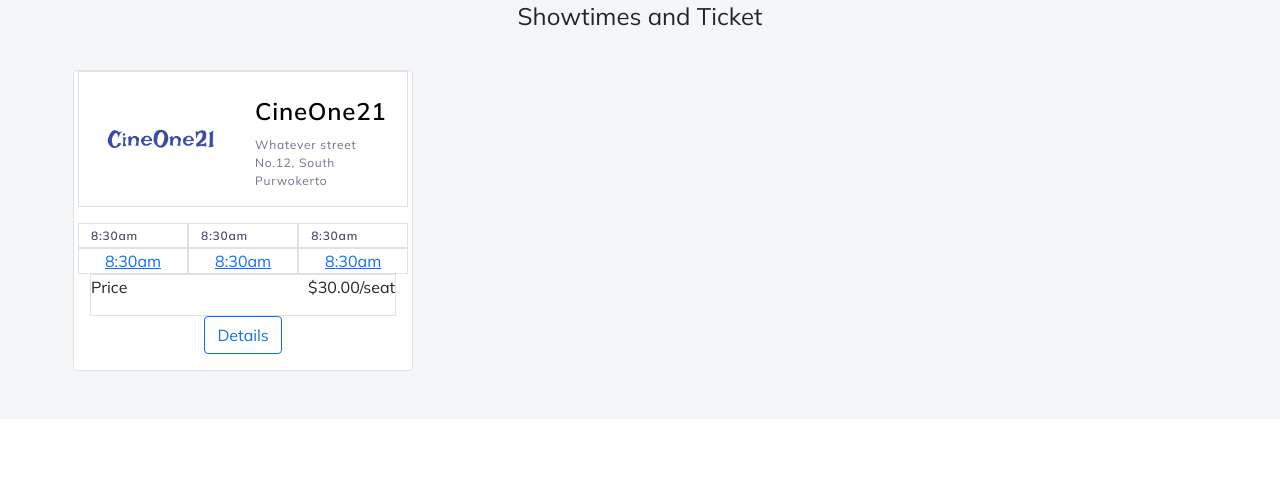
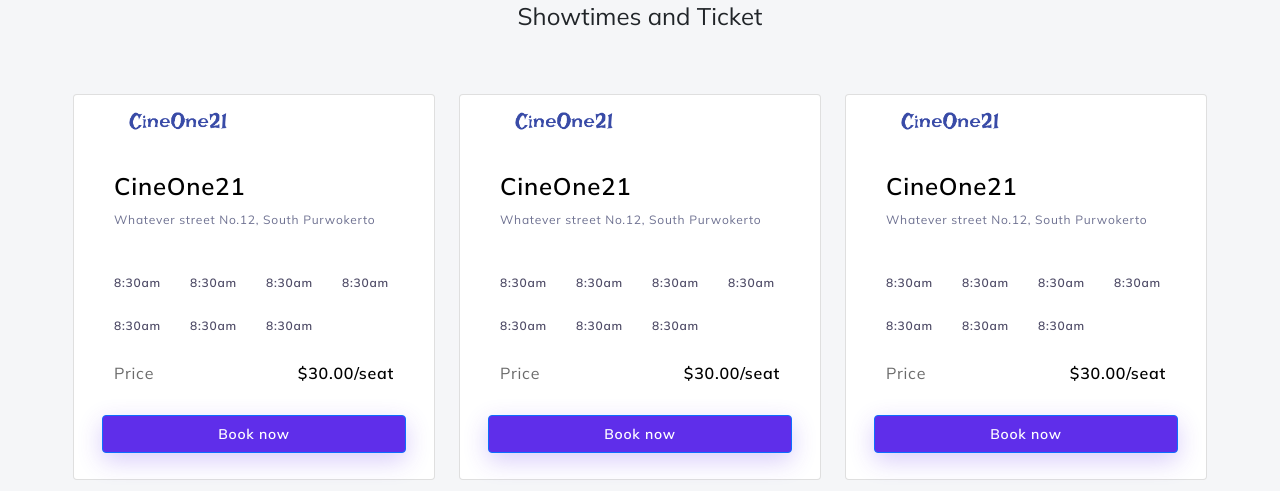
Before and after one commit to donny17-bit/nontonyuk-react, a React (Create React App) app: page /details in a window 1280 px wide. Shown: the part 461-952 px from the top of the page. Built offline with nearby package versions, Linux system fonts and the light colour scheme; no server answers.

Commit message:
update card in detail page

```diff
--- /dev/null
+++ b/src/components/BookingCard/BookingCard.module.css
@@ -0,0 +1,102 @@
+.booking_card {
+  width: 100%;
+  padding: 0px 24px 10px 24px;
+  /* use this to change card size from component class */
+}
+
+.booking_card .card_img_top {
+  width: 50%;
+  object-fit: contain;
+}
+
+.card_title {
+  font-family: "Mulish";
+  font-style: normal;
+  font-weight: 600;
+  font-size: 24px;
+  /* line-height: 32px; */
+  line-height: 133%;
+
+  letter-spacing: 0.75px;
+
+  color: #000000;
+}
+
+.card_address {
+  font-family: "Mulish";
+  font-style: normal;
+  font-weight: 300;
+  font-size: 12px;
+  /* line-height: 18px; */
+  line-height: 150%;
+  /* or 150% */
+
+  letter-spacing: 0.75px;
+
+  color: #6e7191;
+}
+
+.card_booking {
+  text-decoration: none;
+  font-family: "Mulish";
+  font-style: normal;
+  font-weight: 600;
+  font-size: 12px;
+  /* line-height: 23px; */
+  line-height: 192%;
+  /* identical to box height, or 192% */
+
+  padding: 10px 0px;
+  display: flex;
+  align-items: center;
+  text-align: center;
+  letter-spacing: 0.75px;
+
+  color: #4e4b66;
+}
+
+.card_price {
+  font-family: "Mulish";
+  font-style: normal;
+  font-weight: 400;
+  font-size: 16px;
+  /* line-height: 32px; */
+  line-height: 200%;
+  /* identical to box height, or 200% */
+
+  letter-spacing: 0.75px;
+
+  color: #6b6b6b;
+}
+
+.card_seat {
+  font-family: "Mulish";
+  font-style: normal;
+  font-weight: 600;
+  font-size: 16px;
+  line-height: 32px;
+  /* identical to box height, or 200% */
+  letter-spacing: 0.75px;
+
+  color: #000000;
+}
+
+.card_footer {
+  padding: 10px 0px;
+}
+
+.card_btn .btn_ {
+  font-family: "Mulish";
+  font-style: normal;
+  font-weight: 700;
+  font-size: 14px;
+  line-height: 24px;
+  /* or 171% */
+
+  letter-spacing: 0.75px;
+
+  background: #5f2eea;
+
+  box-shadow: 0px 8px 24px rgba(95, 46, 234, 0.24);
+  border-radius: 4px;
+}
--- /dev/null
+++ b/src/components/BookingCard/index.jsx
@@ -0,0 +1,81 @@
+import React, { useState, useEffect } from "react";
+import axios from "../../utils/axios";
+import { Link, useNavigate } from "react-router-dom";
+import styles from "./BookingCard.module.css";
+
+function BookingCard() {
+  return (
+    // <div className="col">
+    <div className={`card ${styles.booking_card}`}>
+      <div className="row ms-1 me-1 ">
+        <img
+          src="assets/img/card/CineOne21.png"
+          className={`${styles.card_img_top} img-fluid`}
+          alt="card-img"
+        />
+        <div className="col">
+          <h3 className={`${styles.card_title} text-start mt-4`}>CineOne21</h3>
+          <p className={`${styles.card_address} text-start`}>
+            Whatever street No.12, South Purwokerto
+          </p>
+        </div>
+      </div>
+      <div className="card-body">
+        <div className="row row-cols-4">
+          <div className="col">
+            <Link to="" className={`${styles.card_booking}`}>
+              8:30am
+            </Link>
+          </div>
+          <div className="col">
+            <Link to="" className={`${styles.card_booking}`}>
+              8:30am
+            </Link>
+          </div>
+          <div className="col">
+            <Link to="" className={`${styles.card_booking}`}>
+              8:30am
+            </Link>
+          </div>
+          <div className="col">
+            <Link to="" className={`${styles.card_booking}`}>
+              8:30am
+            </Link>
+          </div>
+          <div className="col">
+            <Link to="" className={`${styles.card_booking}`}>
+              8:30am
+            </Link>
+          </div>
+          <div className="col">
+            <Link to="" className={`${styles.card_booking}`}>
+              8:30am
+            </Link>
+          </div>
+          <div className="col">
+            <Link to="" className={`${styles.card_booking}`}>
+              8:30am
+            </Link>
+          </div>
+        </div>
+        <div
+          className={`${styles.card_footer} d-flex justify-content-between row`}
+        >
+          <div className="col text-start align-items-start">
+            <p className={styles.card_price}>Price</p>
+          </div>
+          <div className="col text-end">
+            <p className={styles.card_seat}>$30.00/seat</p>
+          </div>
+        </div>
+        <div className={`${styles.card_btn} row`}>
+          <button href="#" className={`${styles.btn_} btn btn-primary`}>
+            Book now
+          </button>
+        </div>
+      </div>
+    </div>
+  );
+}
+
+export default BookingCard;
--- a/src/pages/Details/Details.module.css
+++ b/src/pages/Details/Details.module.css
@@ -48,57 +48,3 @@
   position: relative;
   padding: 0px 73px;
 }
-
-.booking_card {
-  width: 30%;
-}
-
-.booking_card .card_img_top {
-  width: 50%;
-  object-fit: contain;
-}
-
-.card_title {
-  font-family: "Mulish";
-  font-style: normal;
-  font-weight: 600;
-  font-size: 24px;
-  /* line-height: 32px; */
-  line-height: 133%;
-
-  letter-spacing: 0.75px;
-
-  color: #000000;
-}
-
-.card_address {
-  font-family: "Mulish";
-  font-style: normal;
-  font-weight: 300;
-  font-size: 12px;
-  /* line-height: 18px; */
-  line-height: 150%;
-  /* or 150% */
-
-  letter-spacing: 0.75px;
-
-  color: #6e7191;
-}
-
-.card_booking {
-  text-decoration: none;
-  font-family: "Mulish";
-  font-style: normal;
-  font-weight: 600;
-  font-size: 12px;
-  /* line-height: 23px; */
-  line-height: 192%;
-  /* identical to box height, or 192% */
-
-  display: flex;
-  align-items: center;
-  text-align: center;
-  letter-spacing: 0.75px;
-
-  color: #4e4b66;
-}
--- a/src/pages/Details/index.jsx
+++ b/src/pages/Details/index.jsx
@@ -6,6 +6,7 @@
 import HeaderSignedIn from "../../components/HeaderSignedIn/index";
 import Footer from "../../components/Footer/index";
 import Cards from "../../components/Cards/index";
+import BookingCard from "../../components/BookingCard/index";
 
 function Details() {
   document.title = "Tickitz | Movie Details";
@@ -72,68 +73,28 @@
       <div class={`${styles.canvas} text-center pb-5`}>
         <h4 className="pt-5 pb-3">Showtimes and Ticket</h4>
 
-        <div className="row mt-4">
-          <div className="col">
-            <div className={`card border ${styles.booking_card}`}>
-              <div className="row ms-1 me-1 align-middle border">
-                <img
-                  src="assets/img/card/CineOne21.png"
-                  className={`${styles.card_img_top} img-fluid`}
-                  alt="card-img"
-                />
-                <div className="col">
-                  <h3 className={`${styles.card_title} text-start mt-4`}>
-                    CineOne21
-                  </h3>
-                  <p className={`${styles.card_address} text-start`}>
-                    Whatever street No.12, South Purwokerto
-                  </p>
-                </div>
-              </div>
-              <div className="card-body">
-                <div className="row">
-                  <div className="col border">
-                    <Link to="" className={`${styles.card_booking}`}>
-                      8:30am
-                    </Link>
-                  </div>
-                  <div className="col border">
-                    <Link to="" className={`${styles.card_booking}`}>
-                      8:30am
-                    </Link>
-                  </div>
-                  <div className="col border">
-                    <Link to="" className={`${styles.card_booking}`}>
-                      8:30am
-                    </Link>
-                  </div>
-                  {/* <div className="col border">
-                    <a href="">8:30am</a>
-                  </div> */}
-                </div>
-                <div className="row">
-                  <div className="col border">
-                    <a href="">8:30am</a>
-                  </div>
-                  <div className="col border">
-                    <a href="">8:30am</a>
-                  </div>
-                  <div className="col border">
-                    <a href="">8:30am</a>
-                  </div>
-                </div>
-                <div className="border d-flex justify-content-between">
-                  <p>Price</p>
-                  <p>$30.00/seat</p>
-                </div>
-                <a
-                  href="#"
-                  className={`${styles.btn_} btn btn-outline-primary`}
-                >
-                  Details
-                </a>
-              </div>
-            </div>
+        <div className="row mt-4 row-cols-3 g-4">
+          <div className={`${styles.BookingCard} col`}>
+            {/* <div className={styles.card_}>
+            use this if you want to change card size from this class(parent)
+            */}
+            <BookingCard />
+            {/* </div> */}
+          </div>
+          <div className={`col`}>
+            <BookingCard />
+          </div>
+          <div className={`col`}>
+            <BookingCard />
+          </div>
+          <div className={`col`}>
+            <BookingCard />
+          </div>
+          <div className={`col`}>
+            <BookingCard />
+          </div>
+          <div className={`col`}>
+            <BookingCard />
           </div>
         </div>
       </div>
```
